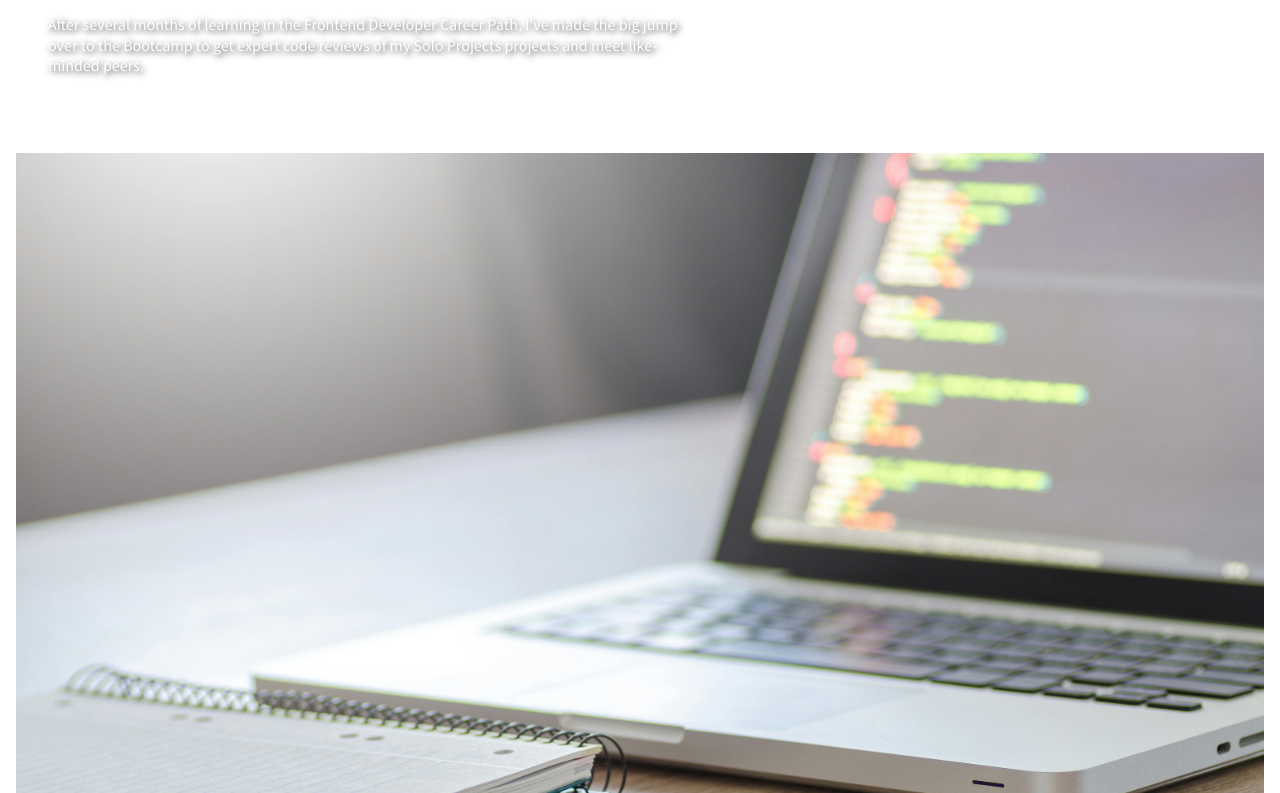
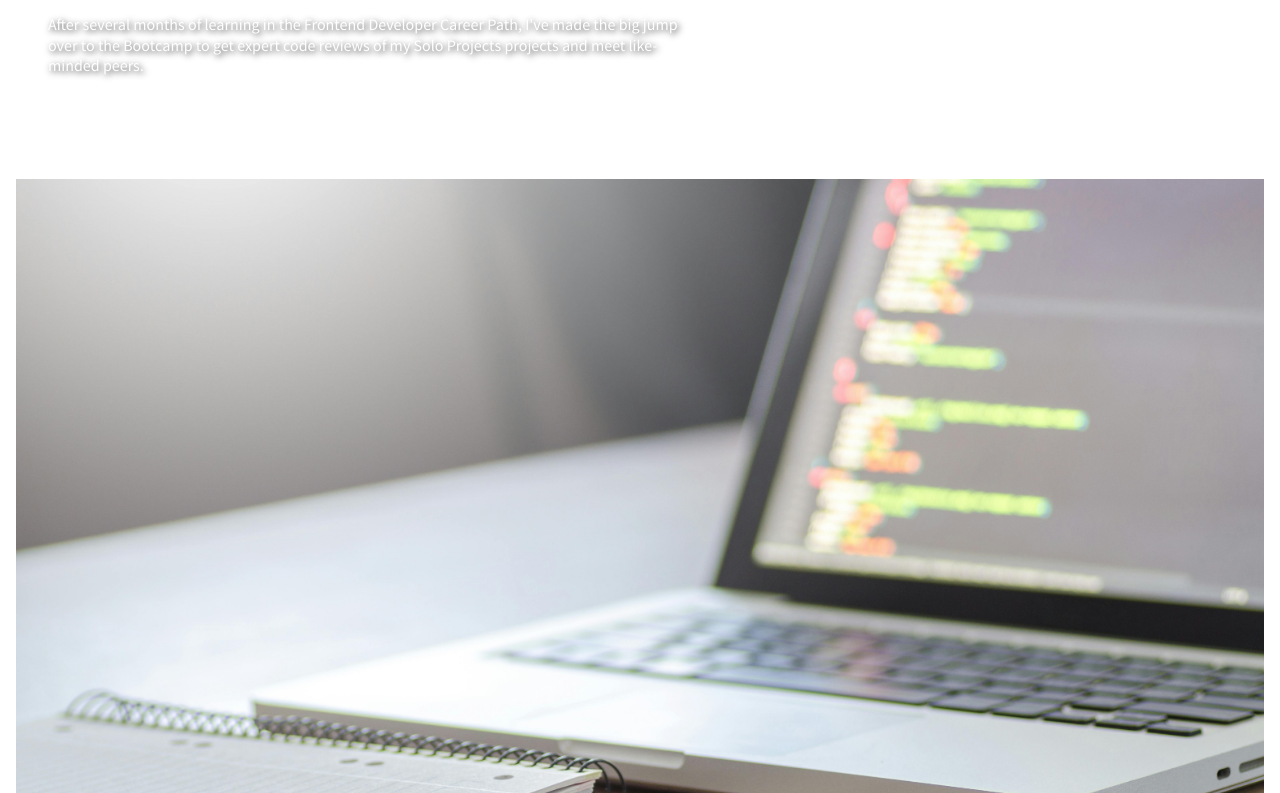
Before and after one commit to anet-eny/learning-journal, a plain HTML site: page index.html in a window 1280 px wide. Shown: the part 527-1320 px from the top of the page. Drawn offline with Linux system fonts and the light colour scheme.

Commit message:
Add top margin to blog post and set brightness shift on focus/hover

```diff
--- a/style.css
+++ b/style.css
@@ -66,8 +66,13 @@ main {
 
 /* blog post */
 
+a:hover, a:focus {
+    filter: brightness(0.9);
+}
+
 .blog-post {
     padding: 1em;
+    margin-top: 1.6em;
 }
 
 .article-header {
```
